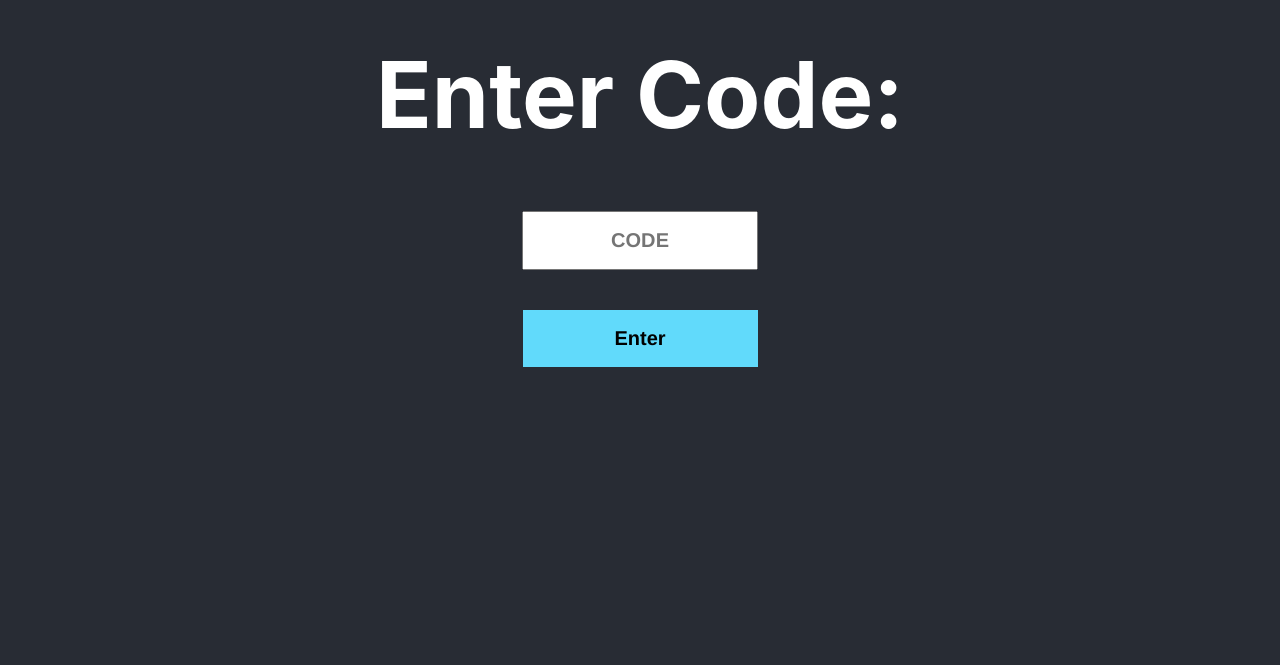
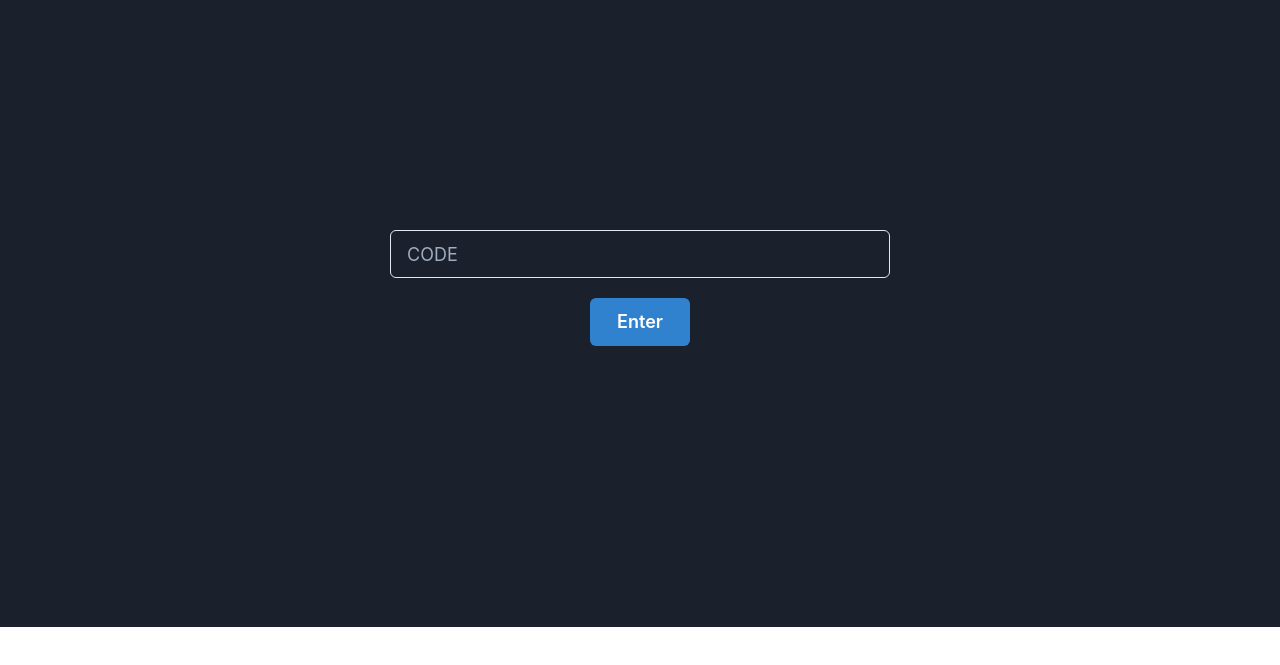
Before and after one commit to RyanL123/HTN2020, a React (Create React App) app: page / in a window 1280 px wide. Shown: the part 173-838 px from the top of the page. After the commit the page ends 800 px from the top, so only its background shows below. Built offline with nearby package versions, Linux system fonts and the light colour scheme.

Commit message:
get data from firebase based on routes

```diff
--- a/package.json
+++ b/package.json
@@ -3,10 +3,14 @@
     "version": "0.1.0",
     "private": true,
     "dependencies": {
+        "@chakra-ui/react": "^1.1.4",
+        "@emotion/react": "^11.1.4",
+        "@emotion/styled": "^11.0.0",
         "@testing-library/jest-dom": "^5.11.4",
         "@testing-library/react": "^11.1.0",
         "@testing-library/user-event": "^12.1.10",
         "firebase": "^8.2.3",
+        "framer-motion": "^3.2.1",
         "react": "^17.0.1",
         "react-dom": "^17.0.1",
         "react-router-dom": "^5.2.0",
--- a/src/App.css
+++ /dev/null
@@ -1,50 +0,0 @@
-.App {
-    text-align: center;
-}
-
-.App-header {
-    background-color: #282c34;
-    min-height: 100vh;
-    display: flex;
-    flex-direction: column;
-    align-items: center;
-    justify-content: flex-start;
-    font-size: calc(30px + 2vmin);
-    color: white;
-    padding: 150px;
-}
-
-.App-link {
-    color: #61dafb;
-    padding: 50px;
-}
-
-button {
-    border: 1px solid #61dafb;
-    background-color: #61dafb;
-    padding: 16px;
-    width: 235px;
-    font-size: 20px;
-    font-family: Montserrat, "Helvetica Neue", Helvetica, Arial, sans-serif;
-    font-weight: 700;
-}
-
-button:hover {
-    cursor: pointer;
-}
-
-button:focus {
-    outline: 0;
-}
-
-.inputBox {
-    padding: 16px;
-    flex-shrink: 1;
-    font-family: Montserrat, "Helvetica Neue", Helvetica, Arial, sans-serif;
-    font-size: 20px;
-    font-weight: 700;
-    letter-spacing: 0.1px;
-    margin-bottom: 30px;
-    width: 200px;
-    text-align: center;
-}
--- a/src/App.js
+++ b/src/App.js
@@ -1,35 +1,72 @@
-import React from "react"
-import "./App.css"
-import Stats from "./Stats"
+import React, { useState } from "react"
+import Stats from "./Pages/Stats"
+import { Button, Input, Heading, Box } from "@chakra-ui/react"
 import { BrowserRouter as Router, Route, Link } from "react-router-dom"
+import firebase from "firebase"
+
+const config = {
+    apiKey: "AIzaSyCUMKP7f1rcG94J_Bb2TpFXA4lyL-aAMk4",
+    authDomain: "htn2020-c3c0b.firebaseapp.com",
+    projectId: "htn2020-c3c0b",
+    storageBucket: "htn2020-c3c0b.appspot.com",
+    messagingSenderId: "352855450184",
+    appId: "1:352855450184:web:bfe901aebf130800de2e7d",
+}
+
+if (!firebase.apps.length) {
+    firebase.initializeApp(config)
+}
 
 function App() {
+    const [id, setId] = useState(null)
     return (
+        <Box
+            px="10vh"
+            py="100px"
+            height="100vh"
+            display="flex"
+            flexDir="column"
+            alignItems="center"
+            justifyContent="center"
+            backgroundColor="rgb(26, 32, 44);"
+        >
             <Router>
                 <Route exact path="/">
-                <div className="App">
-                    <header className="App-header">
-                        <h1>Enter Code:</h1>
-                        <input
-                            className="inputBox"
-                            type="text"
+                    <Box
+                        display="flex"
+                        flexDir="column"
+                        alignItems="center"
+                        justifyContent="center"
+                        height="100%"
+                        width="100%"
+                        maxWidth="500px"
+                    >
+                        <Heading size="4xl">Enter Code:</Heading>
+                        <Box pb="20px" pt="50px" width="100%">
+                            <Input
                                 placeholder="CODE"
-                            tabindex="0"
-                            aria-label="code"
-                            maxlength="23"
-                            badinput="false"
-                            dir="ltr"
-                        ></input>
-                        <Link to="/Stats">
-                            <button type="submit">Enter</button>
+                                size="lg"
+                                onChange={e => setId(e.target.value)}
+                            />
+                        </Box>
+                        <Link to={`/${id}`}>
+                            <Box width="100%">
+                                <Button
+                                    colorScheme="blue"
+                                    width="100px"
+                                    size="lg"
+                                >
+                                    Enter
+                                </Button>
+                            </Box>
                         </Link>
-                    </header>
-                </div>
+                    </Box>
                 </Route>
-            <Route exact path="/Stats">
+                <Route path="/:id">
                     <Stats />
                 </Route>
             </Router>
+        </Box>
     )
 }
 
--- /dev/null
+++ b/src/Pages/Stats.js
@@ -0,0 +1,48 @@
+import React, { useState } from "react"
+import { useParams } from "react-router-dom"
+import { Box, Spinner } from "@chakra-ui/react"
+import firebase from "firebase"
+
+const config = {
+    apiKey: "AIzaSyCUMKP7f1rcG94J_Bb2TpFXA4lyL-aAMk4",
+    authDomain: "htn2020-c3c0b.firebaseapp.com",
+    projectId: "htn2020-c3c0b",
+    storageBucket: "htn2020-c3c0b.appspot.com",
+    messagingSenderId: "352855450184",
+    appId: "1:352855450184:web:bfe901aebf130800de2e7d",
+}
+
+if (!firebase.apps.length) {
+    firebase.initializeApp(config)
+}
+
+export default () => {
+    let { id } = useParams()
+    const [loading, setLoading] = useState(true)
+    const [num, setNum] = useState(null)
+    const ref = firebase.firestore().collection("data").doc(id)
+
+    ref.get()
+        .then(function (doc) {
+            if (doc.exists) {
+                console.log(doc.data())
+                setNum(doc.data().number)
+                setLoading(false)
+            } else {
+                setNum("That code does not exist")
+                setLoading(false)
+            }
+        })
+        .catch(function (error) {
+            console.log("Error getting document:", error)
+        })
+    if (loading) {
+        return (
+            <Box>
+                <Spinner />
+            </Box>
+        )
+    } else {
+        return <Box>{num}</Box>
+    }
+}
--- a/src/Stats.js
+++ /dev/null
@@ -1,12 +0,0 @@
-import React from "react"
-import "./Stats.css"
-
-function Stats() {
-    return (
-        <div>
-            <p>hi</p>
-        </div>
-    )
-}
-
-export default Stats
--- a/src/index.js
+++ b/src/index.js
@@ -2,10 +2,13 @@ import React from "react"
 import ReactDOM from "react-dom"
 import "./index.css"
 import App from "./App"
+import { ChakraProvider } from "@chakra-ui/react"
 
 ReactDOM.render(
     <React.StrictMode>
-        <App />
+        <ChakraProvider>
+            <App />
+        </ChakraProvider>
     </React.StrictMode>,
     document.getElementById("root")
 )
```
Also changed, not shown: 2 other files (tests, documents, lock files or other folders). Lines whose indentation alone changed are shown as unchanged.
